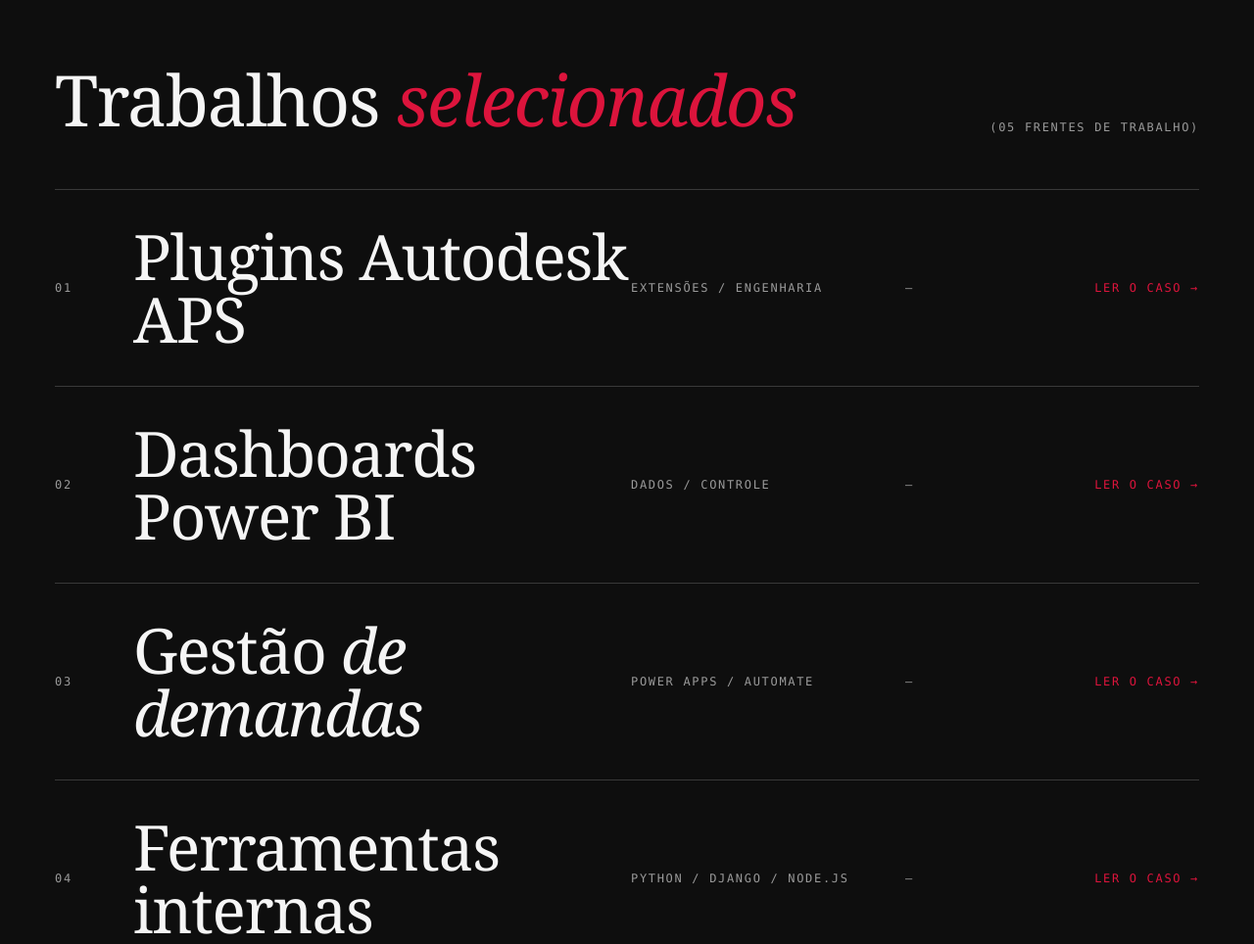
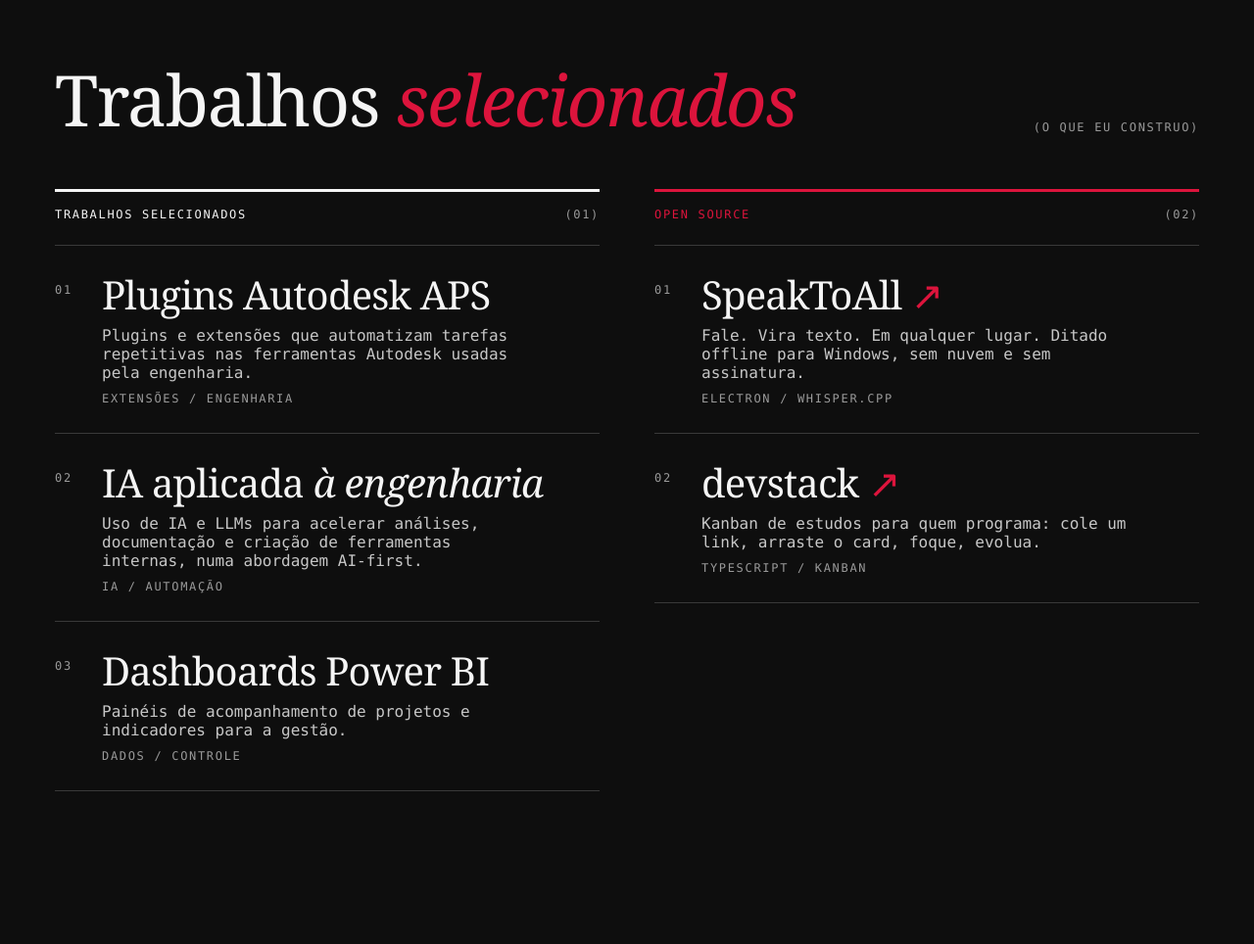
Before and after one commit to LucasTrombiniBatista/LucasTrombiniBatista.github.io, a plain HTML site: page index.html in a window 1280 px wide. Shown: the part 1480-2444 px from the top of the page at 98% size. Drawn offline with Linux system fonts and the light colour scheme.

Commit message:
PortLusq_Trabalhos: duas colunas com trabalhos selecionados e open source

```diff
--- a/index.html
+++ b/index.html
@@ -105,15 +105,25 @@
     <section class="section" id="trabalhos">
       <div class="section-head reveal">
         <h2 class="section-title">Trabalhos <em class="accent">selecionados</em></h2>
-        <span class="label muted">(05 frentes de trabalho)</span>
+        <span class="label muted">(o que eu construo)</span>
       </div>
-      <ol class="works">
-        <li class="work reveal"><span class="idx label muted">01</span><span class="work-name">Plugins Autodesk APS</span><span class="label muted kind">Extensões / Engenharia</span><span class="label muted year">—</span><span class="label accent go">Ler o caso →</span></li>
-        <li class="work reveal"><span class="idx label muted">02</span><span class="work-name">Dashboards Power BI</span><span class="label muted kind">Dados / Controle</span><span class="label muted year">—</span><span class="label accent go">Ler o caso →</span></li>
-        <li class="work reveal"><span class="idx label muted">03</span><span class="work-name">Gestão <em>de demandas</em></span><span class="label muted kind">Power Apps / Automate</span><span class="label muted year">—</span><span class="label accent go">Ler o caso →</span></li>
-        <li class="work reveal"><span class="idx label muted">04</span><span class="work-name">Ferramentas internas</span><span class="label muted kind">Python / Django / Node.js</span><span class="label muted year">—</span><span class="label accent go">Ler o caso →</span></li>
-        <li class="work reveal"><span class="idx label muted">05</span><span class="work-name">Aplicações desktop</span><span class="label muted kind">Electron.js / C# / Java</span><span class="label muted year">—</span><span class="label accent go">Ler o caso →</span></li>
-      </ol>
+      <div class="two-cols">
+        <div class="col col-white reveal">
+          <div class="col-head"><span class="label strong">Trabalhos selecionados</span><span class="label muted">(01)</span></div>
+          <ol class="works works-compact">
+            <li class="work reveal"><span class="idx label muted">01</span><div class="work-body"><span class="work-name">Plugins Autodesk APS</span><p class="work-desc">Plugins e extensões que automatizam tarefas repetitivas nas ferramentas Autodesk usadas pela engenharia.</p><span class="label muted kind">Extensões / Engenharia</span></div></li>
+            <li class="work reveal"><span class="idx label muted">02</span><div class="work-body"><span class="work-name">IA aplicada <em>à engenharia</em></span><p class="work-desc">Uso de IA e LLMs para acelerar análises, documentação e criação de ferramentas internas, numa abordagem AI-first.</p><span class="label muted kind">IA / Automação</span></div></li>
+            <li class="work reveal"><span class="idx label muted">03</span><div class="work-body"><span class="work-name">Dashboards Power BI</span><p class="work-desc">Painéis de acompanhamento de projetos e indicadores para a gestão.</p><span class="label muted kind">Dados / Controle</span></div></li>
+          </ol>
+        </div>
+        <div class="col col-red reveal" style="--d:.12s">
+          <div class="col-head"><span class="label accent">Open source</span><span class="label muted">(02)</span></div>
+          <ol class="works works-compact">
+            <li class="work reveal"><span class="idx label muted">01</span><div class="work-body"><a class="work-name" href="https://github.com/LucasTrombiniBatista/SpeakToAll" target="_blank" rel="noopener noreferrer">SpeakToAll <span class="accent">↗</span></a><p class="work-desc">Fale. Vira texto. Em qualquer lugar. Ditado offline para Windows, sem nuvem e sem assinatura.</p><span class="label muted kind">Electron / whisper.cpp</span></div></li>
+            <li class="work reveal"><span class="idx label muted">02</span><div class="work-body"><a class="work-name" href="https://github.com/LucasTrombiniBatista/devstack" target="_blank" rel="noopener noreferrer">devstack <span class="accent">↗</span></a><p class="work-desc">Kanban de estudos para quem programa: cole um link, arraste o card, foque, evolua.</p><span class="label muted kind">TypeScript / Kanban</span></div></li>
+          </ol>
+        </div>
+      </div>
     </section>
 
     <!-- EXPERIÊNCIA E FORMAÇÃO -->
--- a/styles.css
+++ b/styles.css
@@ -258,6 +258,14 @@ em { font-family: var(--serif); font-style: italic; }
 .js .col-white.reveal.in { border-top-color: var(--paper); }
 .js .col-red.reveal.in { border-top-color: var(--accent); }
 
+/* Works: compact two-column variant */
+.works-compact .work { align-items: flex-start; padding: 28px 0; }
+.works-compact .work .idx { width: 48px; padding-top: 10px; }
+.work-body { flex: 1; min-width: 0; display: flex; flex-direction: column; gap: 10px; }
+.works-compact .work-name { font-size: 40px; line-height: 44px; color: inherit; text-decoration: none; }
+.work-desc { margin: 0; max-width: 46ch; opacity: .8; }
+.works-compact .work .kind { width: auto; display: block; }
+
 @media (prefers-reduced-motion: reduce) {
   html { scroll-behavior: auto; }
   .js .reveal { opacity: 1; transform: none; transition: none; }
@@ -309,6 +317,8 @@ em { font-family: var(--serif); font-style: italic; }
   .work .idx { width: 40px; }
   .work-name { font-size: 36px; line-height: 40px; flex-basis: calc(100% - 40px); }
   .work .kind, .work .year { display: none; }
+  .works-compact .work .kind { display: block; }
+  .works-compact .work-name { font-size: 32px; line-height: 36px; flex-basis: auto; }
   .work .go { width: auto; margin-left: 40px; text-align: left; }
   .entry-title { font-size: 30px; line-height: 34px; }
   .stack-grid { grid-template-columns: 1fr; }
```
Also changed, not shown: en/index.html (+18 -8 lines).
